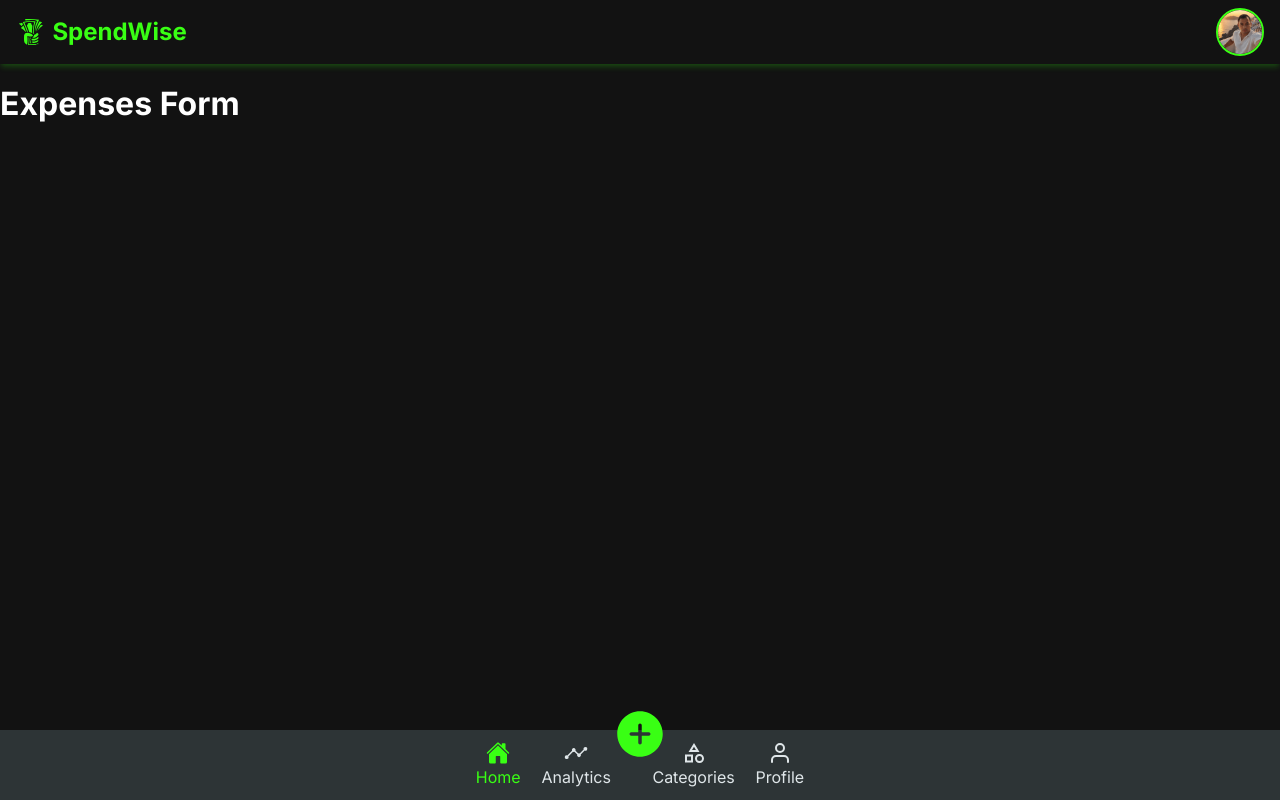
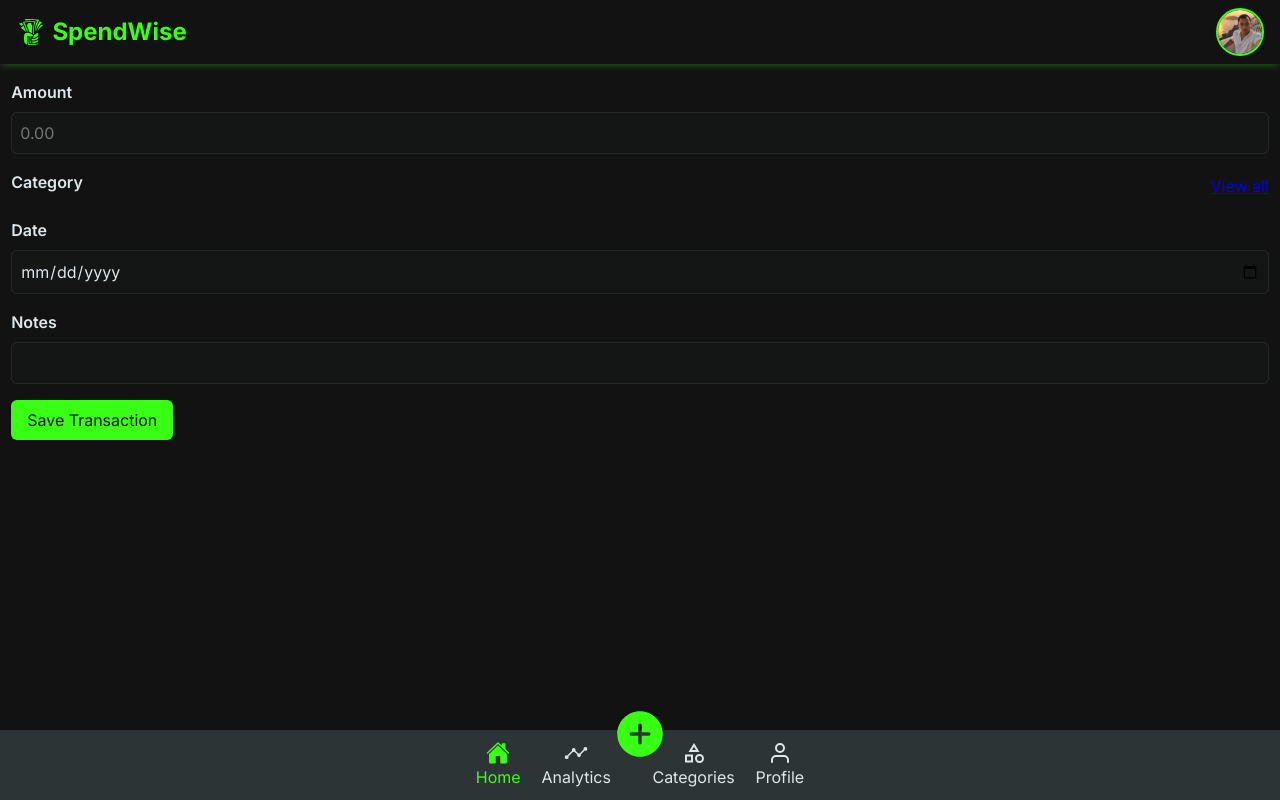
Before and after one commit to Andriamahay11master/SpendWise, a React (Vite) app: page /addExpense in a window 1280 px wide. Built offline with nearby package versions, Linux system fonts and the light colour scheme.

Commit message:
init structure form

```diff
--- a/src/components/Expenses/ExpensesForm.tsx
+++ b/src/components/Expenses/ExpensesForm.tsx
@@ -1,7 +1,31 @@
+import { Link } from "react-router";
+
 const ExpensesForm = () => {
   return (
-    <div className="expenses-form">
-      <h1>Expenses Form</h1>
+    <div className="main-block">
+      <div className="form-group">
+        <label htmlFor="amount">Amount</label>
+        <input type="text" name="amoun" id="amount" placeholder="0.00" />
+      </div>
+      <div className="form-group fomr-category">
+        <div className="form-group-top">
+          <label htmlFor="category">Category</label>
+          <input type="hidden" name="category" id="category" />
+          <Link to="/listCategories">View all</Link>
+        </div>
+        <div className="form-category-list"></div>
+      </div>
+      <div className="form-group">
+        <label htmlFor="dateE">Date</label>
+        <input type="date" name="dateE" id="dateE" />
+      </div>
+      <div className="form-group">
+        <label htmlFor="notes">Notes</label>
+        <input type="text" name="notes" id="notes" />
+      </div>
+      <div className="form-group form-submit">
+        <button className="btn btn-primary">Save Transaction</button>
+      </div>
     </div>
   );
 };
```
